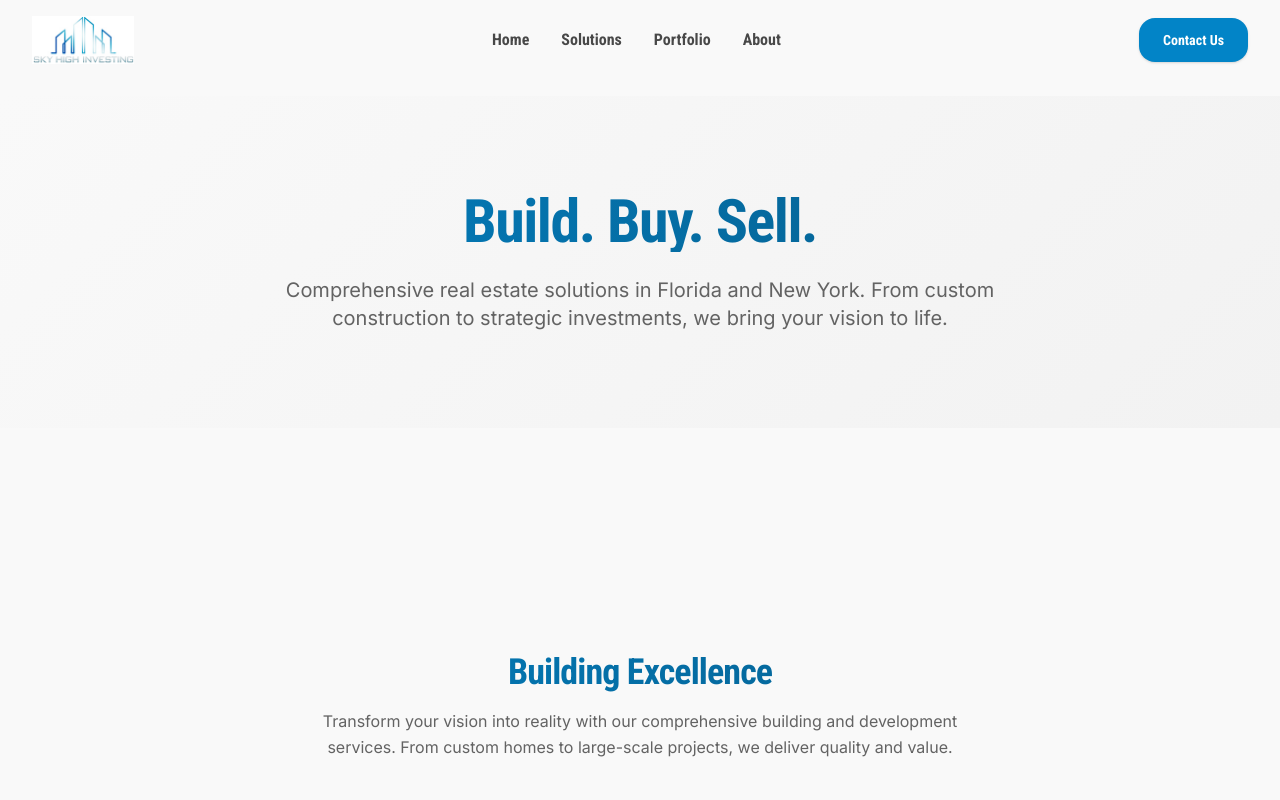
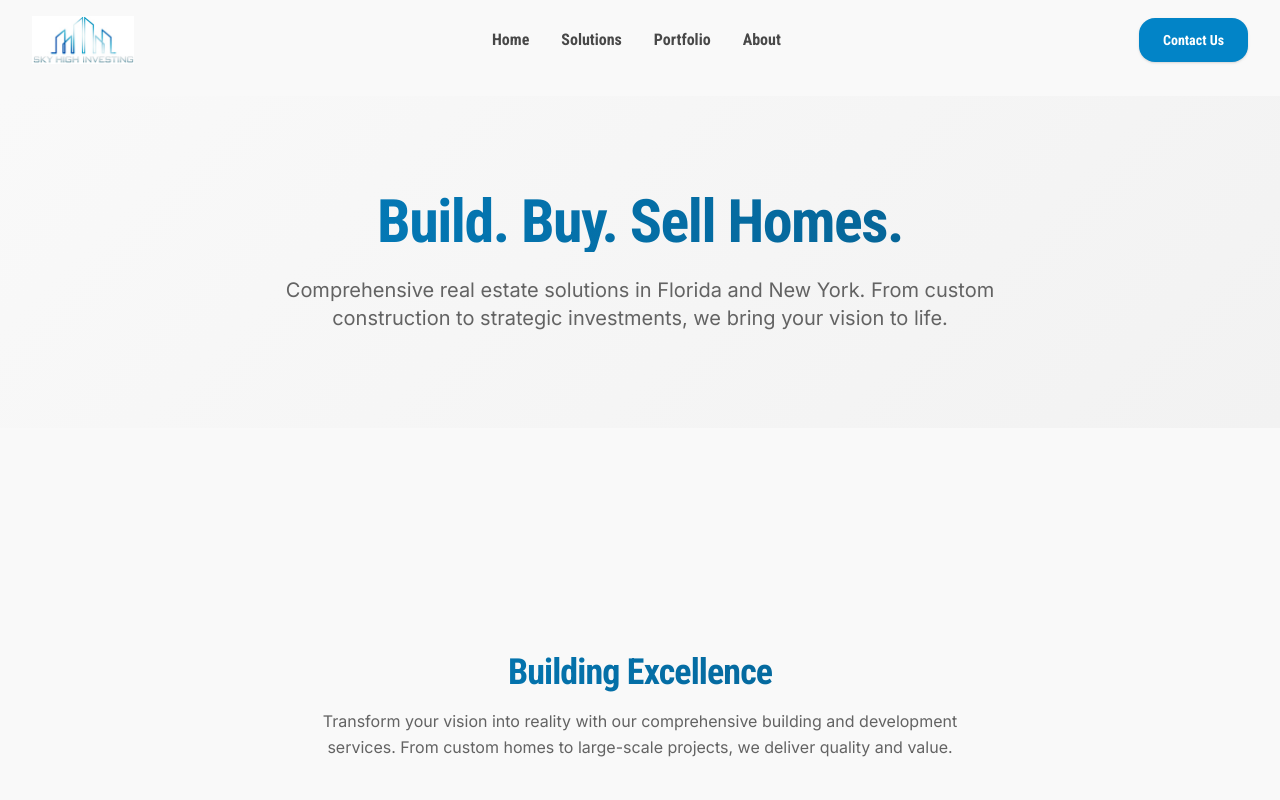
Before and after one commit to Nloperena/Sky-High-Investing, a Next.js app: page /solutions in a window 1280 px wide. Shown: the top 800 px of the page. Built offline with nearby package versions, Linux system fonts and the light colour scheme.

Commit message:
Update solutions page hero title to 'Build. Buy. Sell Homes.'

```diff
--- a/app/solutions/page.tsx
+++ b/app/solutions/page.tsx
@@ -112,7 +112,7 @@ export default function SolutionsPage() {
             transition={{ type: 'spring', duration: 0.8 }}
             className="text-gradient font-builders font-bold text-4xl md:text-5xl lg:text-6xl mb-6"
           >
-            Build. Buy. Sell.
+            Build. Buy. Sell Homes.
           </motion.h1>
           <motion.p
             initial={{ opacity: 0, y: 24 }}
```
